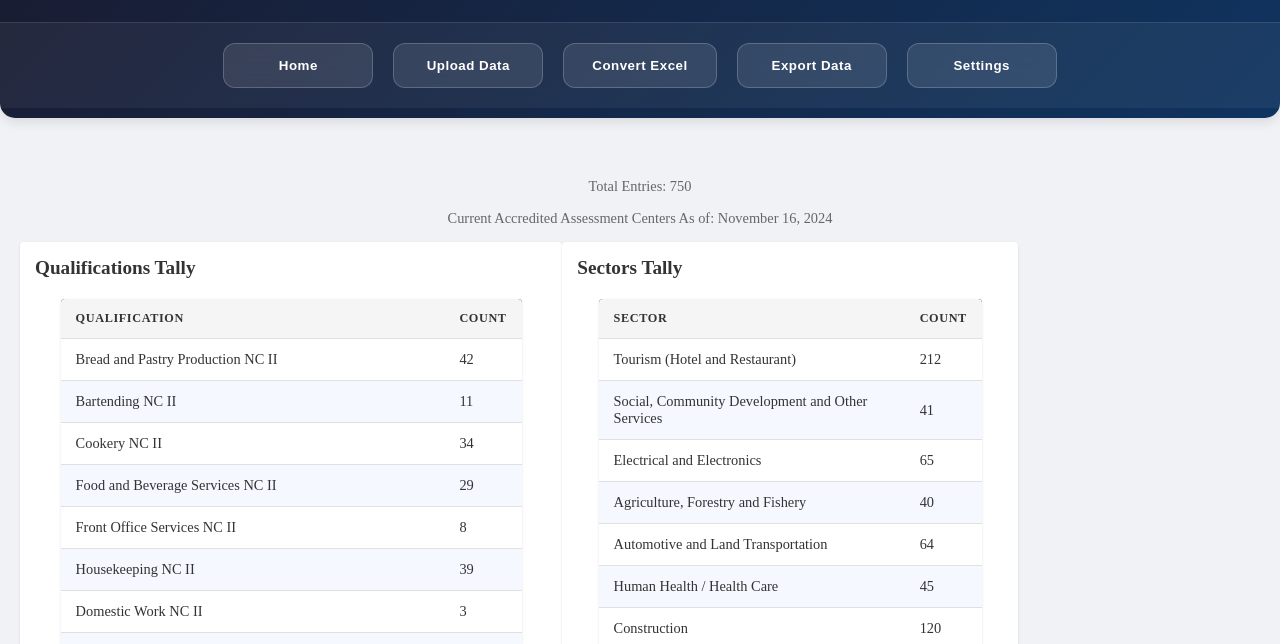
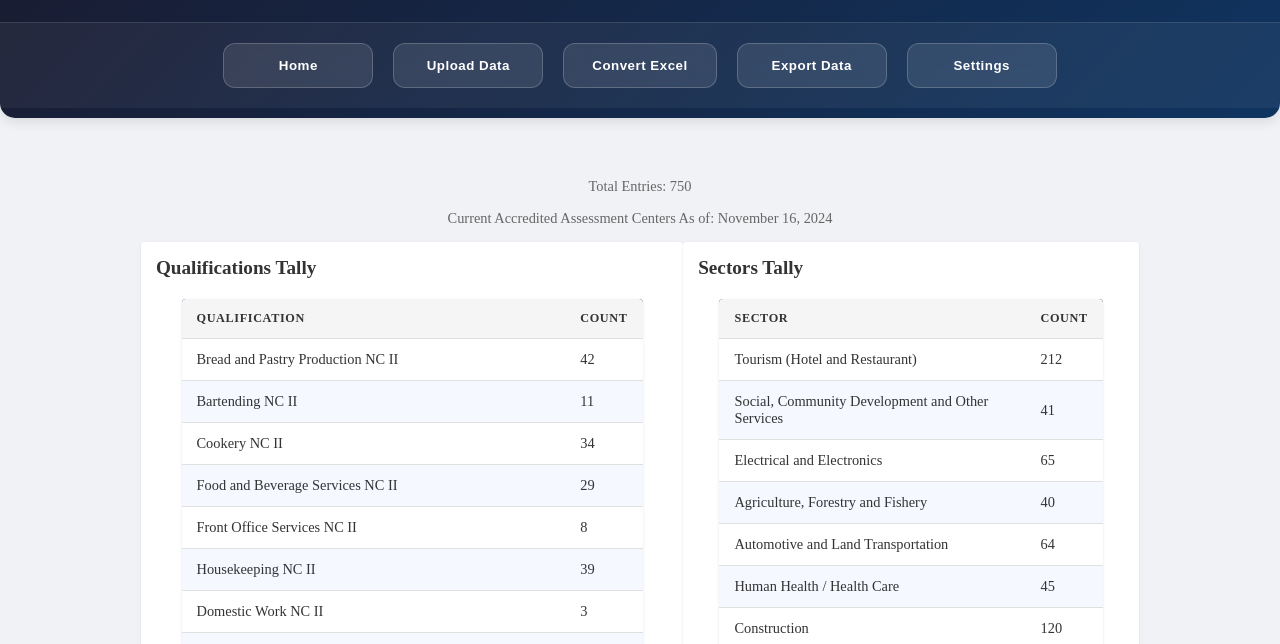
Before and after one commit to kanereroma2343/r7tesdata, a plain HTML site: page r7ac/statistics.html in a window 1280 px wide. Shown: the part 156-800 px from the top of the page. Drawn offline with nearby package versions, Linux system fonts and the light colour scheme.

Commit message:
Update statistics.html

```diff
--- a/r7ac/statistics.html
+++ b/r7ac/statistics.html
@@ -374,7 +374,7 @@ footer {
 /* Updated Tally Container Styles */
 .tally-container {
     display: flex; /* Use flexbox for side-by-side layout */
-    justify-content: flex-start; /* Align items at the start without space */
+    justify-content: center; /* Center the two containers */
     align-items: flex-start; /* Align items at the start */
 }
 </style>
```
